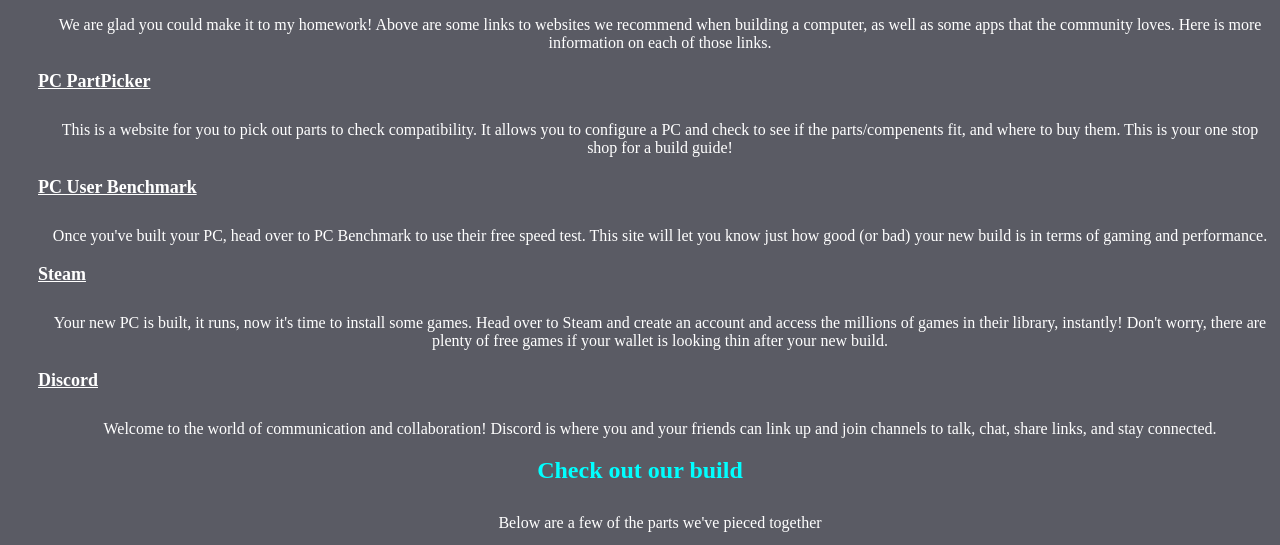
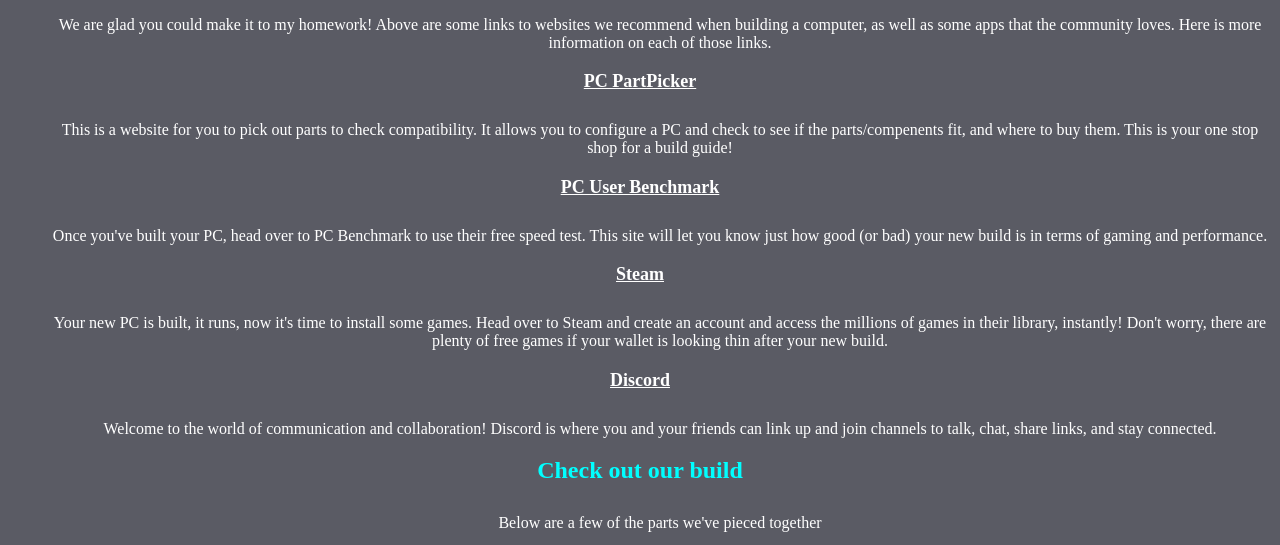
Before and after one commit to Shaneg13/Homework, a website: page Week4Homework/index.html in a window 1280 px wide. Shown: the part 231-776 px from the top of the page. Drawn offline with Linux system fonts and the light colour scheme.

Commit message:
Homework Week 4

```diff
--- a/Week4Homework/styles.css
+++ b/Week4Homework/styles.css
@@ -21,8 +21,8 @@
     color: aqua;
 }
 h3 {
-    text-align: left;
-    padding-left: 30px;
+    text-align: center;
+    padding-left: 0px;
 }
 
 a:link {
```
